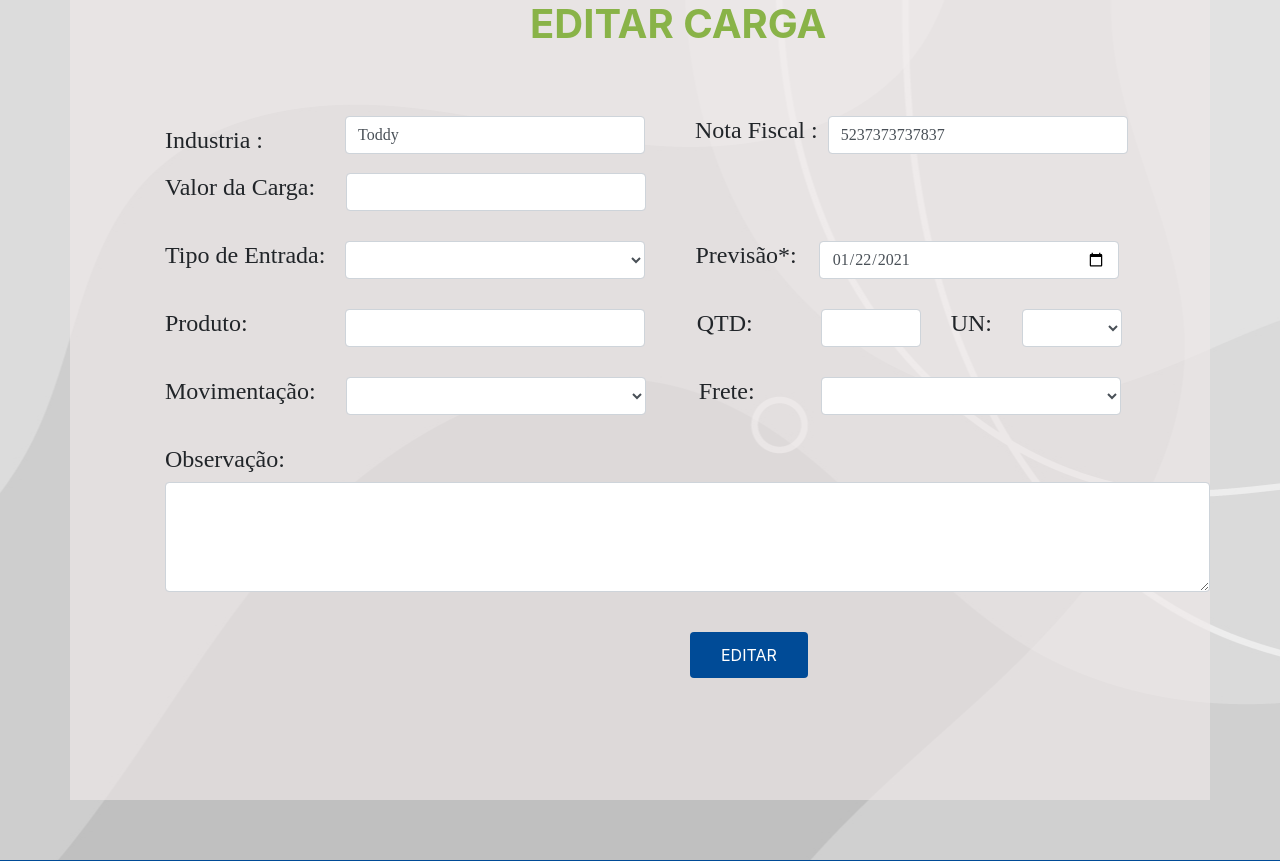
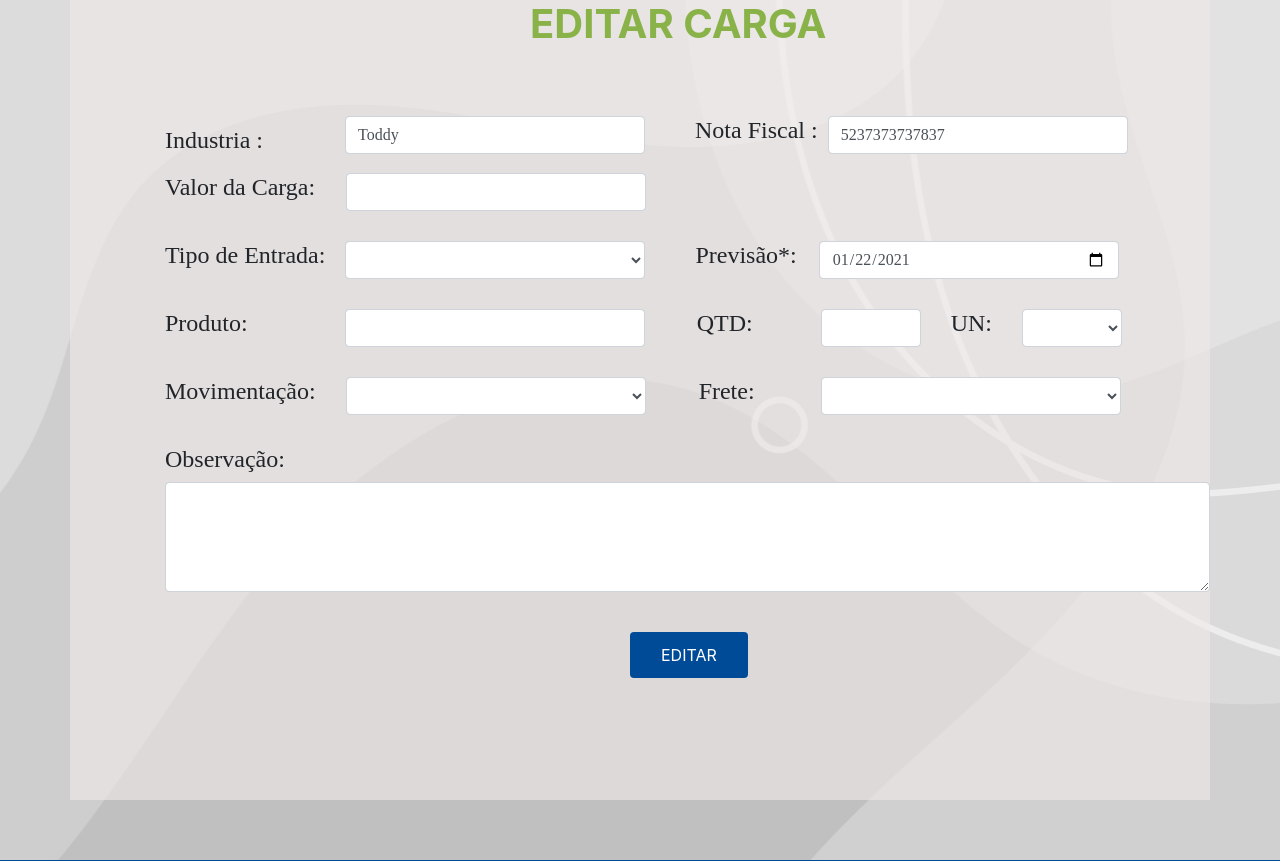
Before and after one commit to fabio21777/labes-fribel_alimentos, a Django app: page /acompanhamento/editar-carga/13 in a window 1280 px wide. Shown: the part 176-1037 px from the top of the page. Run offline with Django 3.2, Linux system fonts and the light colour scheme; a user stored in the database is signed in; data comes from the database, SQL or seed files in the repository; some libraries are stand-ins or nearby versions.

Commit message:
Update styles.css

```diff
--- a/carga_descarga/core/static/css/styles.css
+++ b/carga_descarga/core/static/css/styles.css
@@ -231,7 +231,7 @@ textarea.addcarga{
   height: 100vh;
 }
 div.btadd{
-    padding-left: 510px;
+    padding-left: 450px;
 }
 h4.tipEnt{
     padding-right: 20PX;
```
